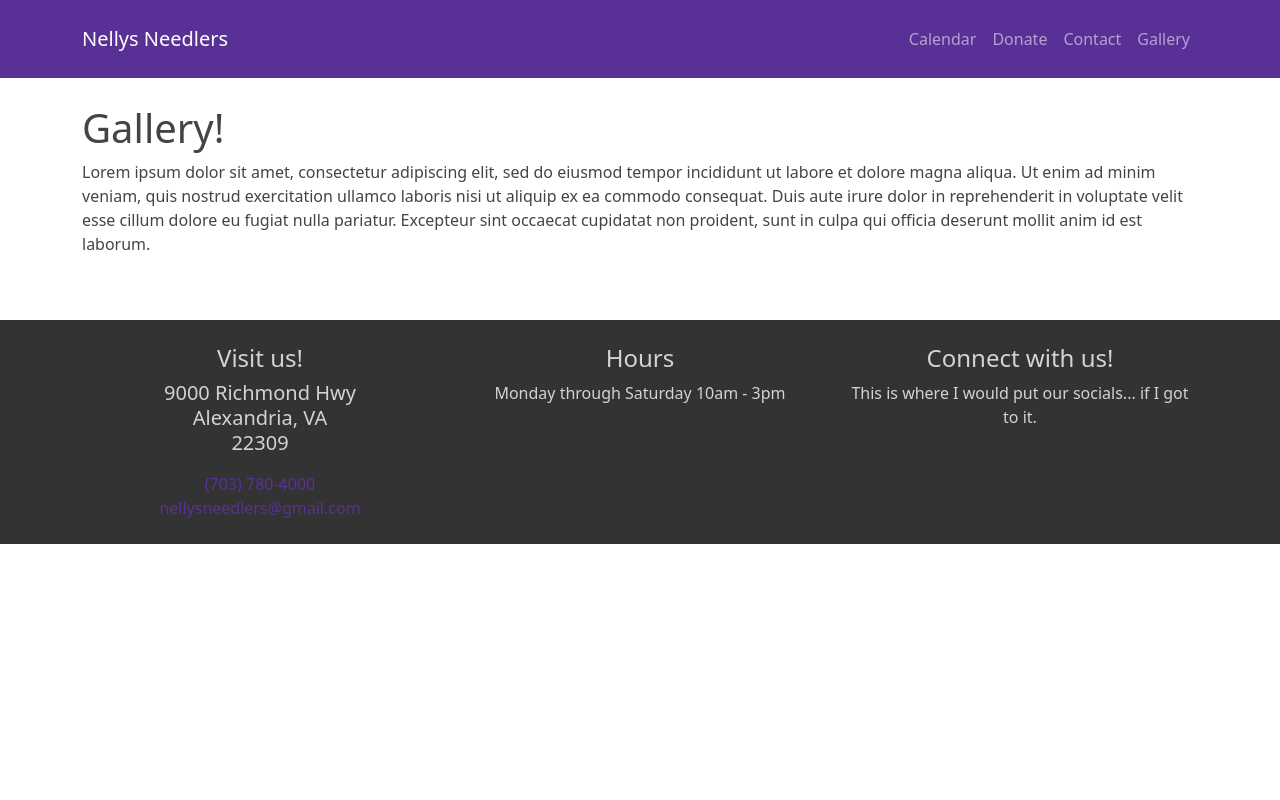
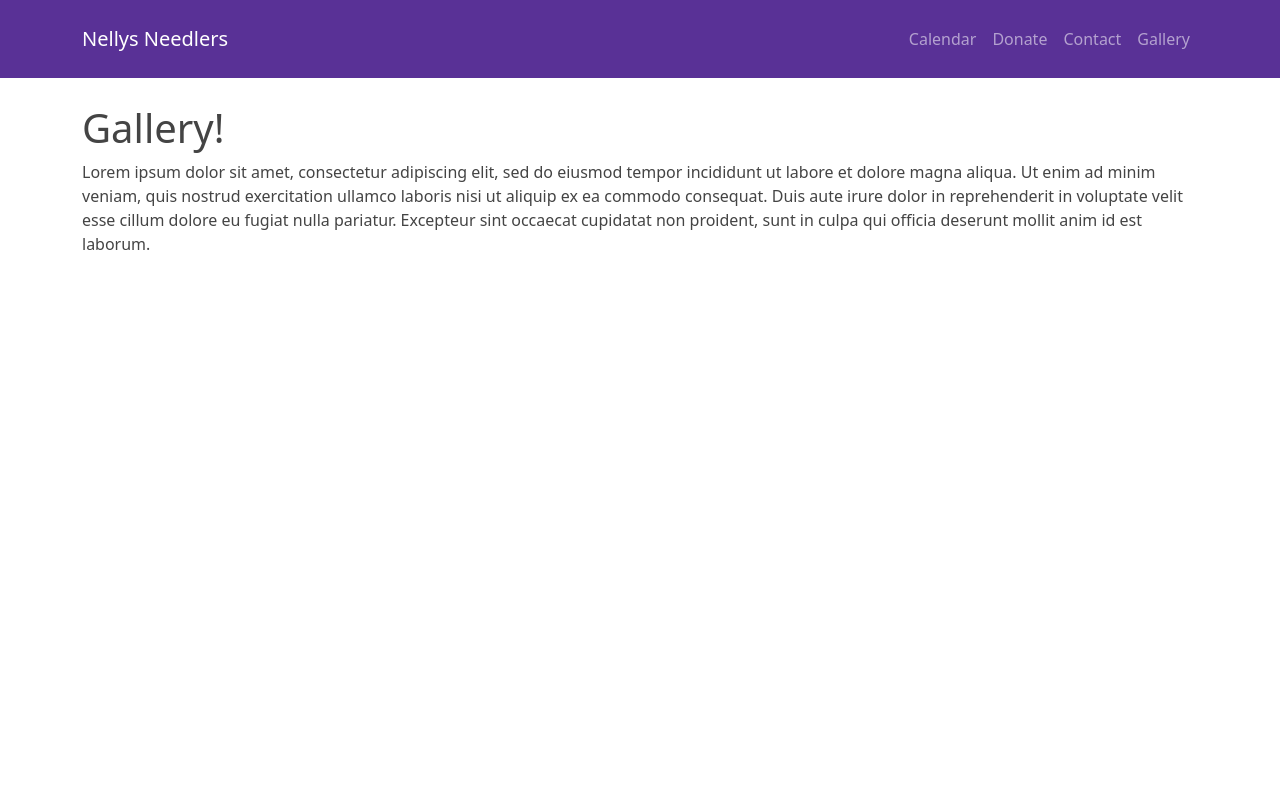
Before and after one commit to nathan-moore-97/nellys, a React (Vite) app in the folder client/: page /gallery in a window 1280 px wide. Shown: the top 800 px of the page. Built offline with nearby package versions, Linux system fonts and the light colour scheme; no server answers.

Commit message:
fixing putting the footer on the bottom of the page though i would not be shocked if i had to do this again

```diff
--- a/client/src/App.tsx
+++ b/client/src/App.tsx
@@ -30,4 +30,4 @@ function App() {
   )
 }
 
-export default App
+export default App;
--- a/client/src/styles/App.css
+++ b/client/src/styles/App.css
@@ -2,8 +2,17 @@
   margin: 0 auto;
 }
 
+.page-content {
+  position: relative;
+  margin: 0;
+  height: 100vh;
+  padding-bottom: 6.74rem;
+}
+
 .fixed-footer {
   position: relative;
+  right: 0;
+  left: 0;
   bottom: 0;
   width: 100%;
   background-color: rgb(51, 51, 51);
```
